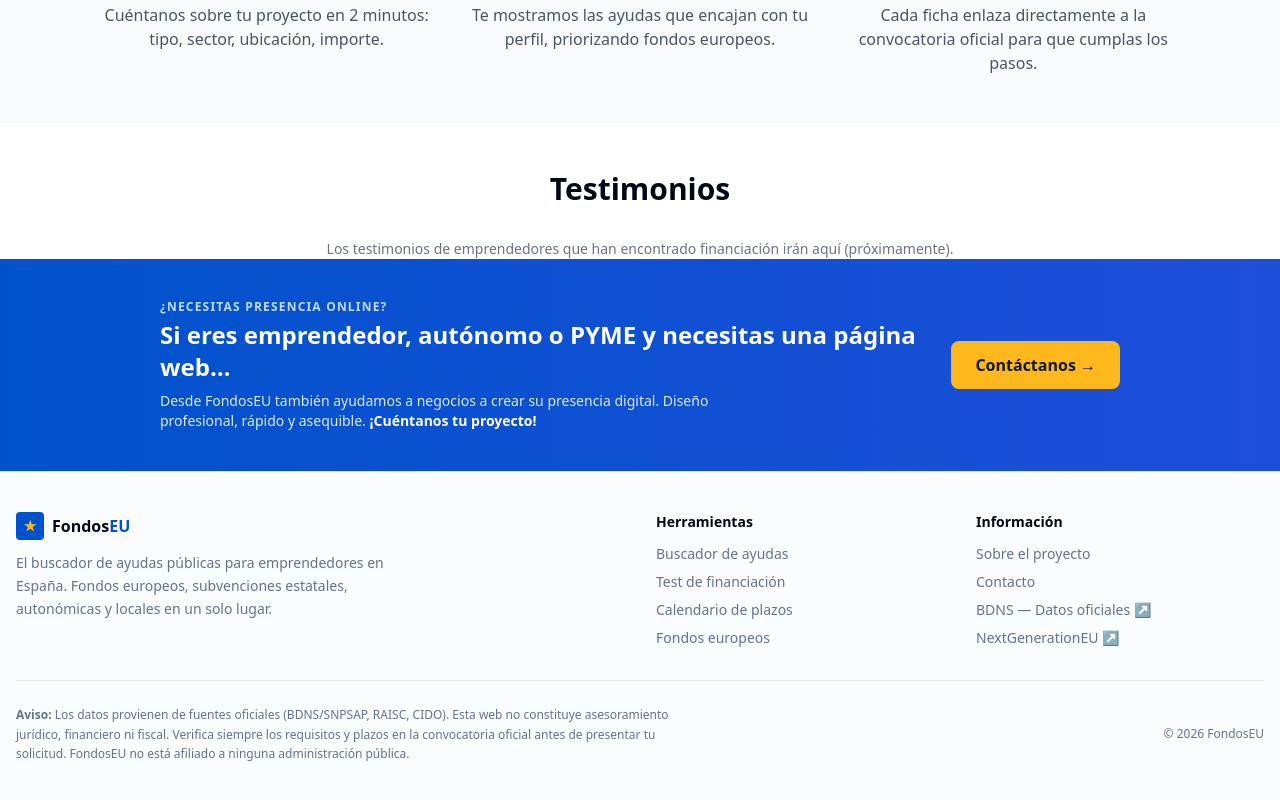
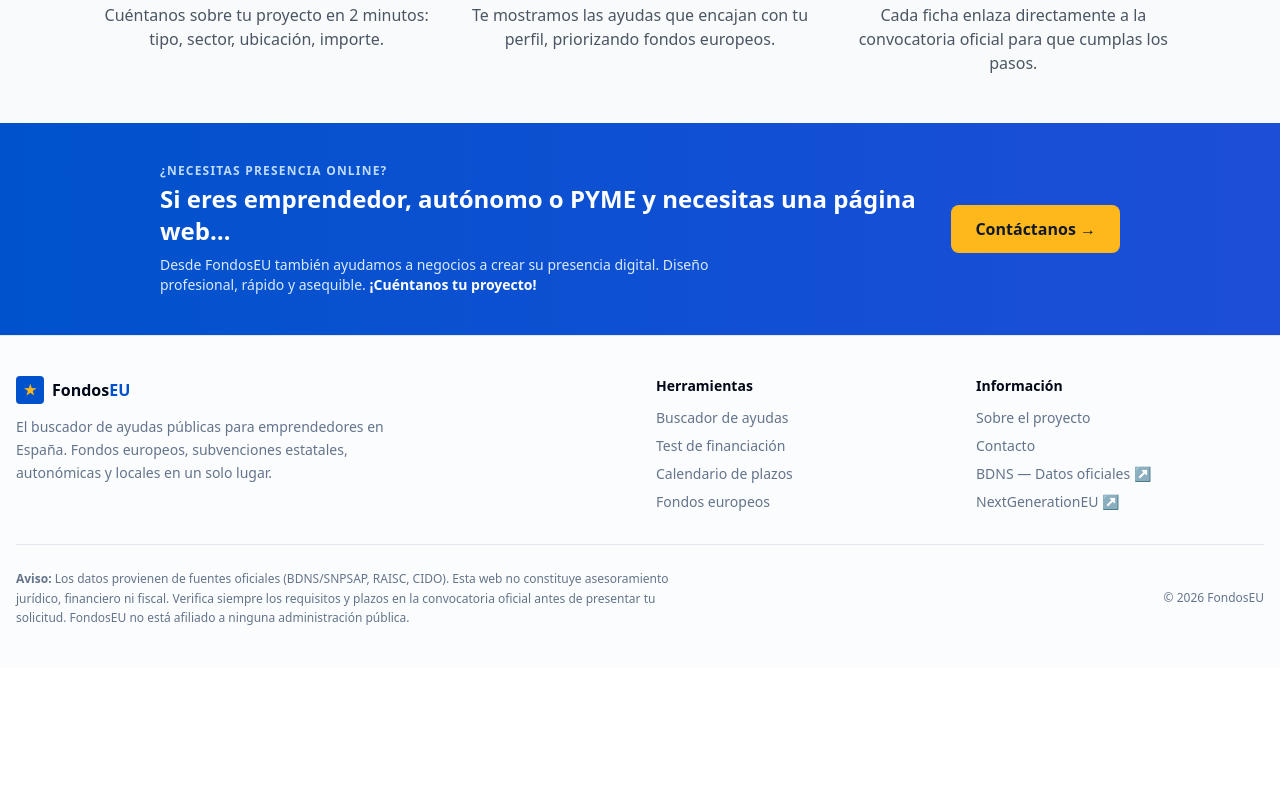
Before and after one commit to vann4413-coder/fondoseu, a Next.js app: page / in a window 1280 px wide. Shown: the part 1354-2154 px from the top of the page. After the commit the page ends 2022 px from the top, so only its background shows below. Built offline with nearby package versions, Linux system fonts and the light colour scheme.

Commit message:
Remove testimonials placeholder section from home page

```diff
--- a/app/page.tsx
+++ b/app/page.tsx
@@ -130,13 +130,6 @@ export default function Home() {
         </div>
       </section>
 
-      {/* Testimonials placeholder */}
-      <section className="max-w-6xl mx-auto px-4 sm:px-6 lg:px-8">
-        <h2 className="text-3xl font-bold mb-8 text-center">Testimonios</h2>
-        <p className="text-center text-gray-500 text-sm">
-          Los testimonios de emprendedores que han encontrado financiación irán aquí (próximamente).
-        </p>
-      </section>
     </div>
   );
 }
```
